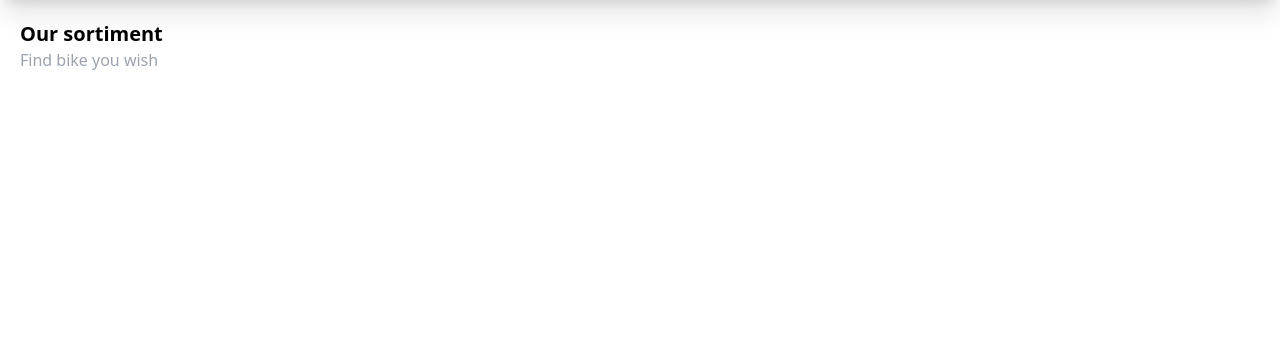
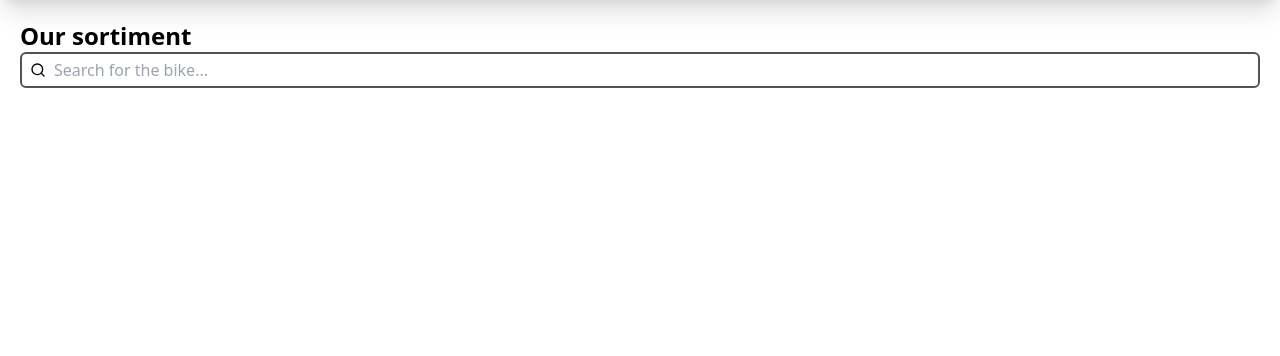
Before and after one commit to KrazyManJ/jolt, a Python web app: template templates/index/page.jinja in a window 1280 px wide. Shown: the part 64-420 px from the top of the page. Run offline with Jinja, Linux system fonts and the light colour scheme; the template is opened without the code that fills it, so the values that code supplies are empty; style sheets or scripts are compiled from the project's sources; some libraries are stand-ins or nearby versions.

Commit message:
Modified the Main page's text and search bar. Added files for the components of the Main page. Deleted redundant comments.

```diff
--- a/templates/index/page.jinja
+++ b/templates/index/page.jinja
@@ -3,6 +3,11 @@
 {% block title %}Homepage{% endblock %}
 
 {% block body %}
-	<h1 class="text-xl font-bold">Our sortiment</h1>
-    <input type="search" placeholder="Find bike you wish">
+	<h1 class="text-2xl font-bold">Our sortiment</h1>
+    <div class="border-2 border-titan-600 rounded-md p-1">
+        <input type="search"
+           class="bg-[url('{{ url_for('static', filename="img/search.svg") }}')]
+           bg-no-repeat bg-left bg-[length:1.5rem_1rem] pl-7 focus:outline-none"
+           placeholder="Search for the bike...">
+    </div>
 {% endblock %}
```
Also changed, not shown: app.py (+0 -15 lines), templates/index/bikes.jinja (added), templates/index/filter.jinja (added).
